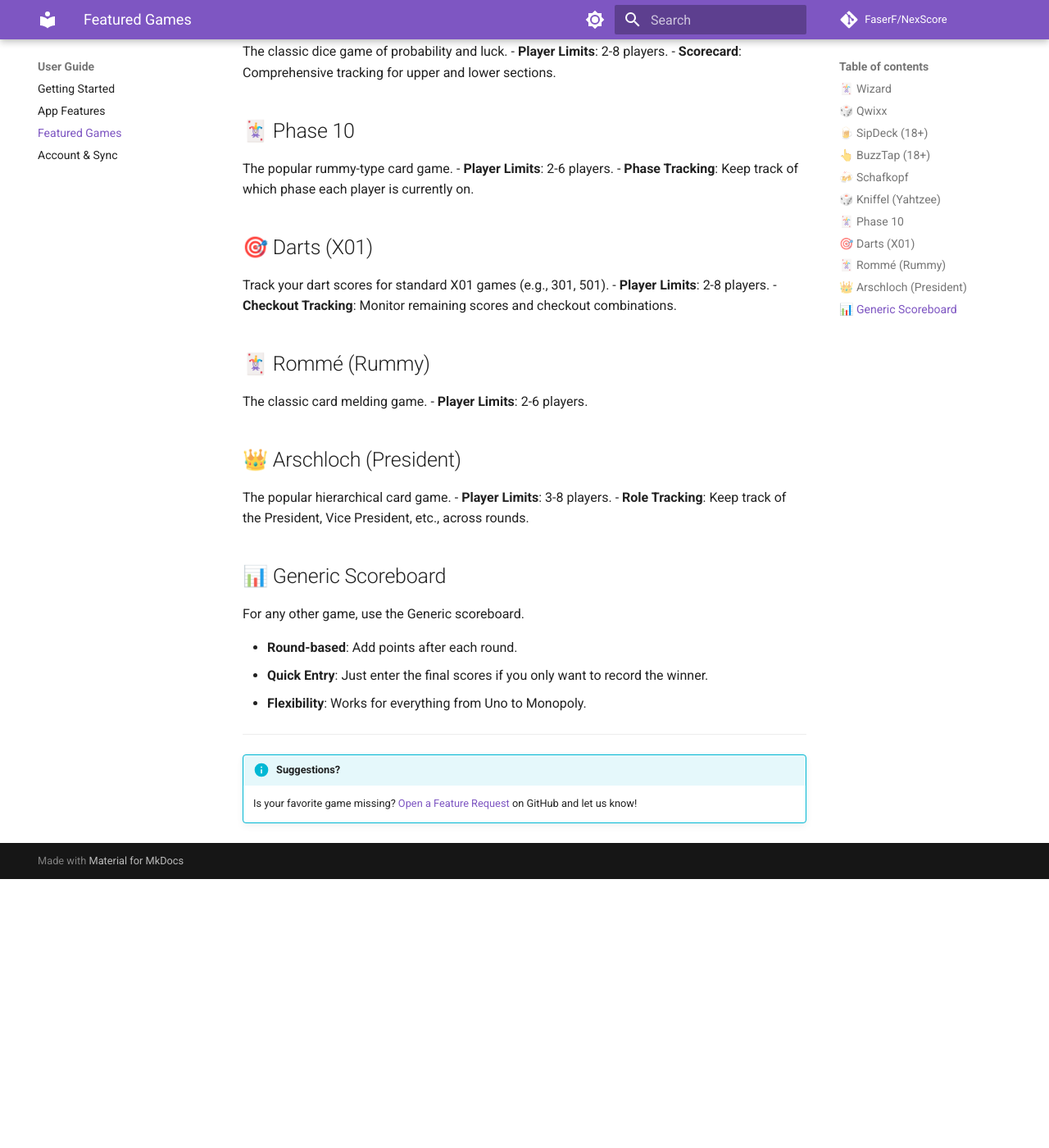
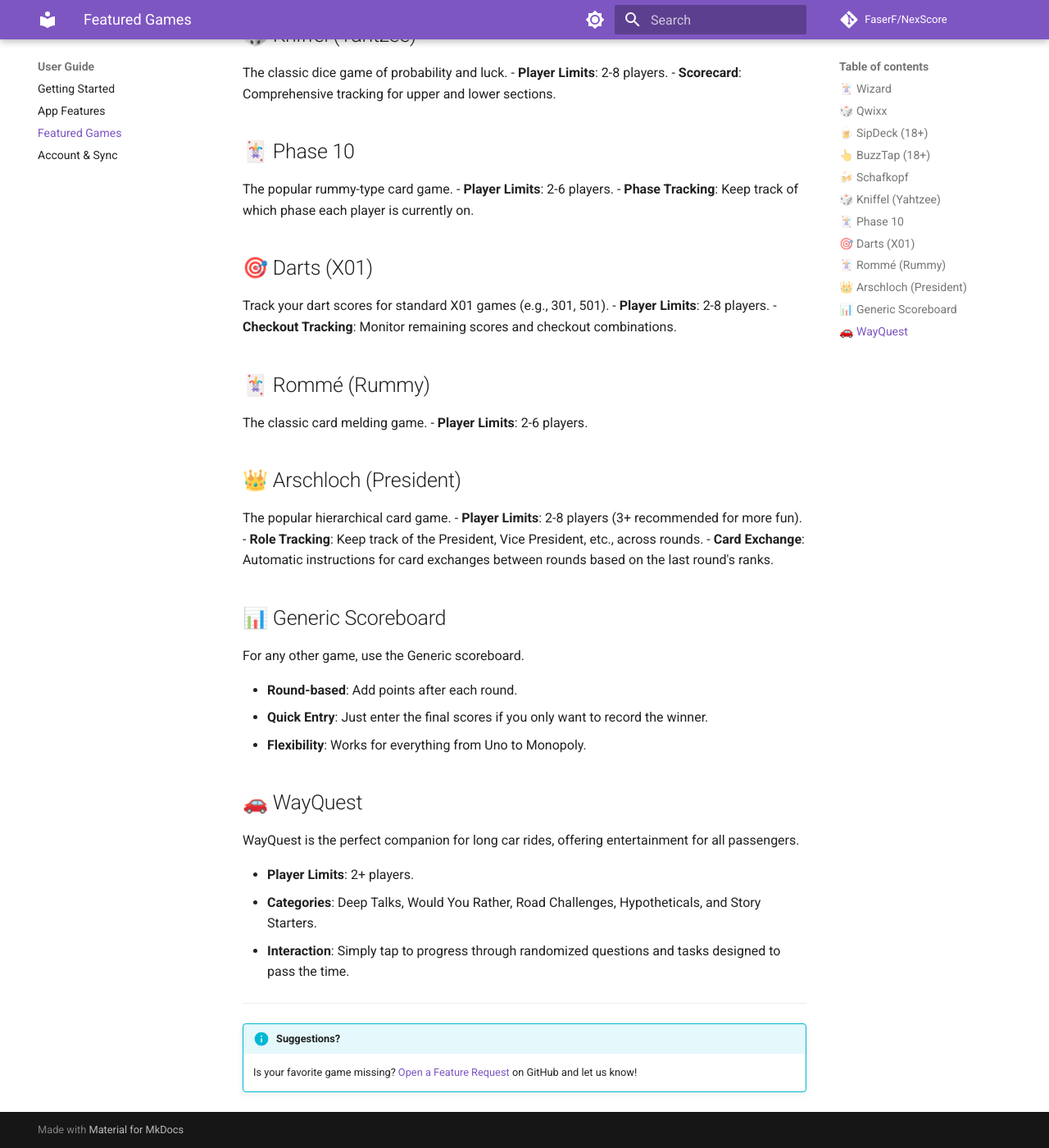
Before and after one commit to FaserF/NexScore, an MkDocs documentation site: the page built from docs/user_guide/games.md, in a window 1280 px wide and 1400 px high, scrolled down 1459 px. Shown: the whole window at 82% size. Built offline with MkDocs 1.6.1 and Material for MkDocs 9.7.7, drawn with Linux system fonts in a browser that asks for light colours; comment, search, counter and statistics services are not loaded; before the commit the page ends 2531 px from its top, so only the background shows below that; some of the changed text lies outside the part shown.

Commit message:
Improved scrolling & docs

```diff
--- a/docs/user_guide/games.md
+++ b/docs/user_guide/games.md
@@ -25,13 +25,15 @@
 A fun party game involving drinking challenges.
 - **Player Limits**: 2+ players (3+ recommended for maximum fun).
 - **Rules**: Follow the prompts, complete the challenges, and track the sips!
-- **Differences from BuzzTap**: SipDeck acts as a structured virtual deck of cards. It is a **turn-based game** where players select categories, draw cards, and follow specific wildcards or dares. If you want a structured card game experience, play SipDeck.
+- **Automated Sips**: The app automatically tracks sips for each player. Use the **Drink** button to record sips or **Skip** to pass without penalty.
+- **Differences from BuzzTap**: SipDeck acts as a structured virtual deck of cards. It is a **turn-based game** where players select categories, draw cards, and follow specific wildcards or dares.
 
 ## 👆 BuzzTap (18+)
 A dynamic, high-energy party game.
 - **Player Limits**: 2+ players.
 - **Rules**: Fast-paced digital tapping and prompt-based challenges. Keep the energy high!
-- **Differences from SipDeck**: Unlike SipDeck's turn-based card reading, BuzzTap is designed to be a **fast-paced, chaotic tapping experience**. Players react quickly to prompts on the screen, making it a very action-oriented party game rather than a sit-down card game.
+- **Automated Sips**: Like SipDeck, BuzzTap tracks sips automatically with **Drink** and **Skip** buttons.
+- **Differences from SipDeck**: Unlike SipDeck's turn-based card reading, BuzzTap is designed to be a **fast-paced, chaotic tapping experience**.
 
 ## 🍻 Schafkopf
 A traditional German trick-taking card game.
@@ -58,8 +60,9 @@
 
 ## 👑 Arschloch (President)
 The popular hierarchical card game.
-- **Player Limits**: 3-8 players.
+- **Player Limits**: 2-8 players (3+ recommended for more fun).
 - **Role Tracking**: Keep track of the President, Vice President, etc., across rounds.
+- **Card Exchange**: Automatic instructions for card exchanges between rounds based on the last round's ranks.
 
 ## 📊 Generic Scoreboard
 
@@ -69,6 +72,14 @@
 - **Quick Entry**: Just enter the final scores if you only want to record the winner.
 - **Flexibility**: Works for everything from Uno to Monopoly.
 
+## 🚗 WayQuest
+
+WayQuest is the perfect companion for long car rides, offering entertainment for all passengers.
+
+- **Player Limits**: 2+ players.
+- **Categories**: Deep Talks, Would You Rather, Road Challenges, Hypotheticals, and Story Starters.
+- **Interaction**: Simply tap to progress through randomized questions and tasks designed to pass the time.
+
 ---
 
 !!! info "Suggestions?"
```
Also changed, not shown: README.md (+4 -2 lines), docs/index.md (+1 -1 lines), docs/user_guide/features.md (+16 -0 lines), 3 other files.
